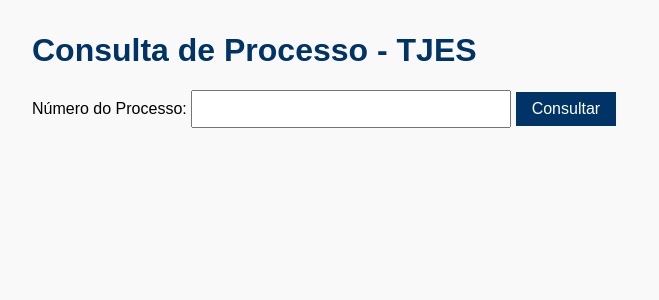
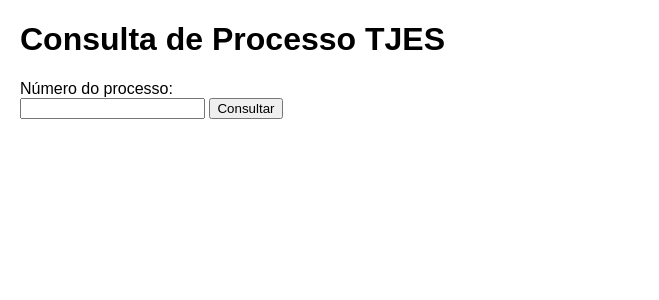
Before and after one commit to yurivix/Consulta, a Flask app: page / in a window 1280 px wide. Shown: the top 300 px of the page, without its empty margins (0-659 px from the left). Run offline with Flask 3, Linux system fonts and the light colour scheme.

Commit message:
Update index.html

```diff
--- a/templates/index.html
+++ b/templates/index.html
@@ -1,76 +1,35 @@
 <!DOCTYPE html>
-<html lang="pt-br">
+<html lang="pt-BR">
 <head>
     <meta charset="UTF-8">
-    <title>Consulta de Processo - TJES</title>
+    <title>Consulta de Processos - TJES</title>
     <style>
-        body {
-            font-family: Arial, sans-serif;
-            margin: 2rem;
-            background-color: #f9f9f9;
-        }
-        h1 {
-            color: #003366;
-        }
-        form {
-            margin-bottom: 2rem;
-        }
-        input[type="text"] {
-            padding: 0.5rem;
-            width: 300px;
-            font-size: 1rem;
-        }
-        button {
-            padding: 0.5rem 1rem;
-            font-size: 1rem;
-            background-color: #003366;
-            color: white;
-            border: none;
-            cursor: pointer;
-        }
-        table {
-            width: 100%;
-            border-collapse: collapse;
-            margin-top: 1rem;
-            background-color: white;
-        }
-        th, td {
-            border: 1px solid #ccc;
-            padding: 0.75rem;
-            text-align: left;
-        }
-        th {
-            background-color: #003366;
-            color: white;
-        }
-        .print-button {
-            margin-top: 1rem;
-            background-color: #990000;
-        }
+        body { font-family: Arial, sans-serif; margin: 20px; }
+        table { border-collapse: collapse; width: 100%; margin-top: 20px; }
+        th, td { border: 1px solid #ccc; padding: 8px; text-align: left; }
+        th { background-color: #f2f2f2; }
+        .print-button { margin-top: 20px; }
     </style>
 </head>
 <body>
-    <h1>Consulta de Processo - TJES</h1>
+    <h1>Consulta de Processo TJES</h1>
     <form method="POST">
-        <label for="numero_processo">Número do Processo:</label>
+        <label for="numero_processo">Número do processo:</label><br>
         <input type="text" id="numero_processo" name="numero_processo" required>
         <button type="submit">Consultar</button>
     </form>
 
-    {% if dados %}
-    <h2>Informações do Processo</h2>
-    <div id="resultado">
+    {% if processo_info %}
+        <h2>Informações do Processo</h2>
         <table>
-            <tr><th>Campo</th><th>Valor</th></tr>
-            {% for chave, valor in dados.items() %}
-            <tr>
-                <td>{{ chave }}</td>
-                <td>{{ valor }}</td>
-            </tr>
+            {% for chave, valor in processo_info.items() %}
+                <tr>
+                    <th>{{ chave }}</th>
+                    <td>{{ valor }}</td>
+                </tr>
             {% endfor %}
         </table>
-    </div>
-    <button class="print-button" onclick="window.print()">Imprimir / Salvar PDF</button>
+        <button class="print-button" onclick="window.print()">Imprimir / Salvar em PDF</button>
     {% endif %}
 </body>
 </html>
```
